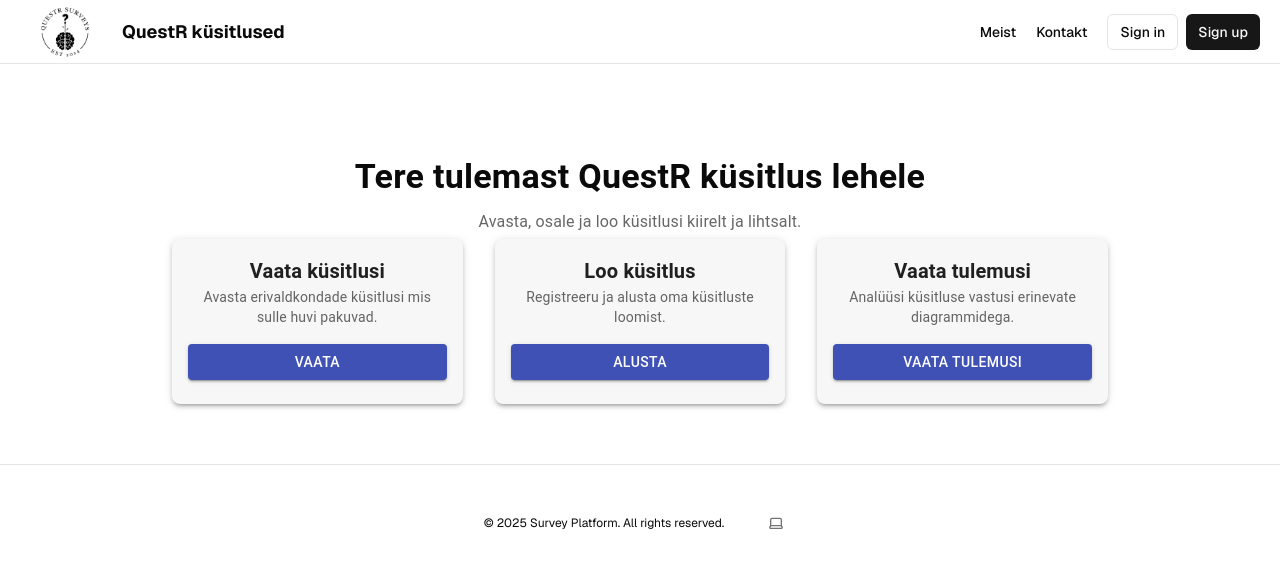
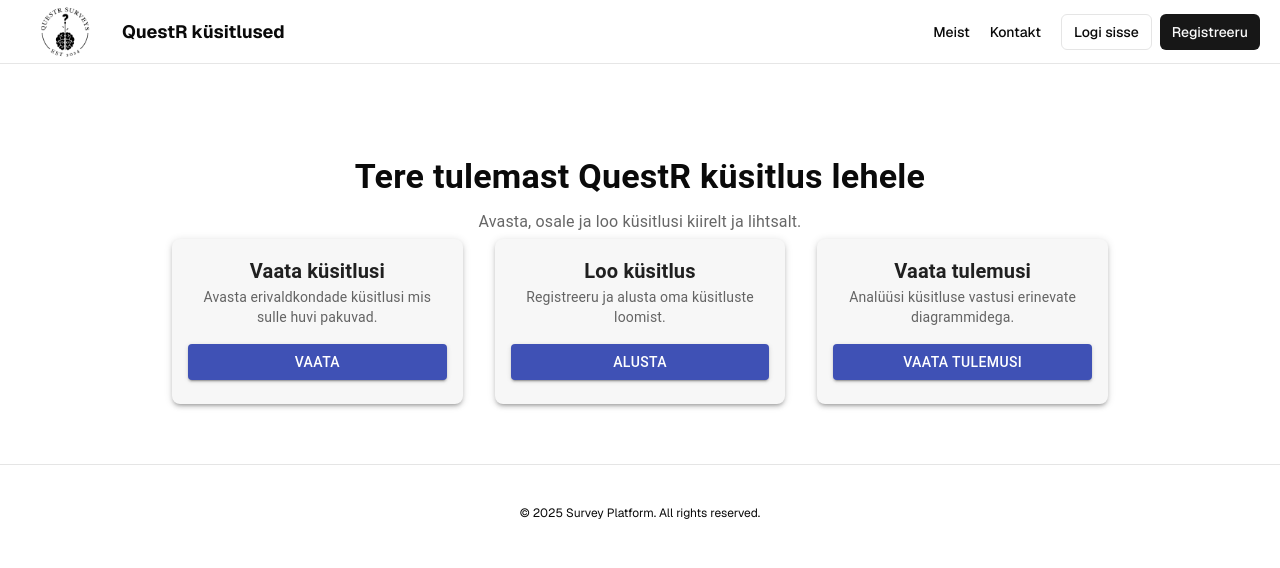
Before and after one commit to rakenduste-programmeerimine-2024/survey-platform, a Next.js app: page / in a window 1280 px wide. Shown: the top 568 px of the page. Built offline with nearby package versions, Linux system fonts and the light colour scheme; no server answers.

Commit message:
Mainpage update

```diff
--- a/app/layout.tsx
+++ b/app/layout.tsx
@@ -1,5 +1,4 @@
 import HeaderAuth from "@/components/header-auth";
-import { ThemeSwitcher } from "@/components/theme-switcher";
 import { GeistSans } from "geist/font/sans";
 import { ThemeProvider } from "next-themes";
 import Link from "next/link";
@@ -47,13 +46,13 @@ export default function RootLayout({
 
                 <div className="flex items-center gap-5">
                   <Link
-                    href="/about"
+                    href="/meist"
                     className="text-sm font-medium hover:underline"
                   >
                     Meist
                   </Link>
                   <Link
-                    href="/contact"
+                    href="/kontakt"
                     className="text-sm font-medium hover:underline"
                   >
                     Kontakt
@@ -71,7 +70,6 @@ export default function RootLayout({
                   © {new Date().getFullYear()} Survey Platform. All rights
                   reserved.
                 </p>
-                <ThemeSwitcher />
               </footer>
             </div>
           </main>
--- a/components/header-auth.tsx
+++ b/components/header-auth.tsx
@@ -32,7 +32,7 @@ export default async function AuthButton() {
               disabled
               className="opacity-75 cursor-none pointer-events-none"
             >
-              <Link href="/sign-in">Sign in</Link>
+              <Link href="/sign-in">Logi sisse</Link>
             </Button>
             <Button
               asChild
@@ -41,7 +41,7 @@ export default async function AuthButton() {
               disabled
               className="opacity-75 cursor-none pointer-events-none"
             >
-              <Link href="/sign-up">Sign up</Link>
+              <Link href="/sign-up">Registreeru</Link>
             </Button>
           </div>
         </div>
@@ -53,17 +53,17 @@ export default async function AuthButton() {
       Hey, {user.email}!
       <form action={signOutAction}>
         <Button type="submit" variant={"outline"}>
-          Sign out
+          Logi välja
         </Button>
       </form>
     </div>
   ) : (
     <div className="flex gap-2">
       <Button asChild size="sm" variant={"outline"}>
-        <Link href="/sign-in">Sign in</Link>
+        <Link href="/sign-in">Logi sisse</Link>
       </Button>
       <Button asChild size="sm" variant={"default"}>
-        <Link href="/sign-up">Sign up</Link>
+        <Link href="/sign-up">Registreeru</Link>
       </Button>
     </div>
   );
```
